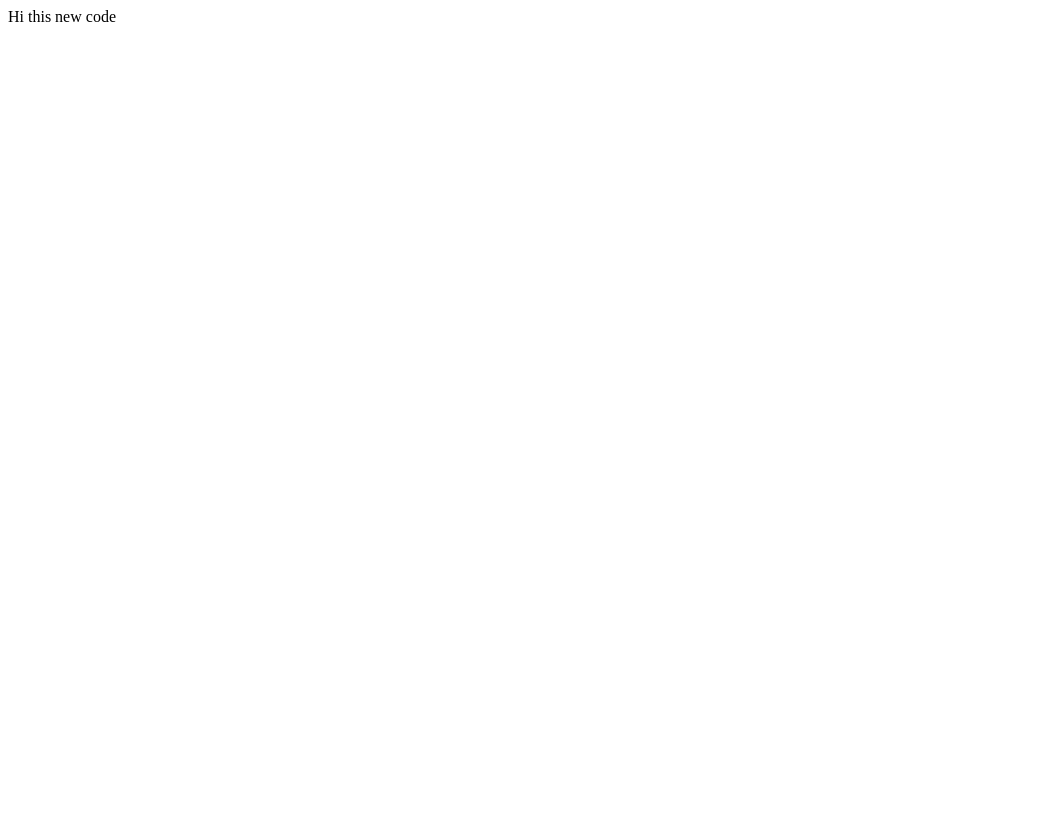
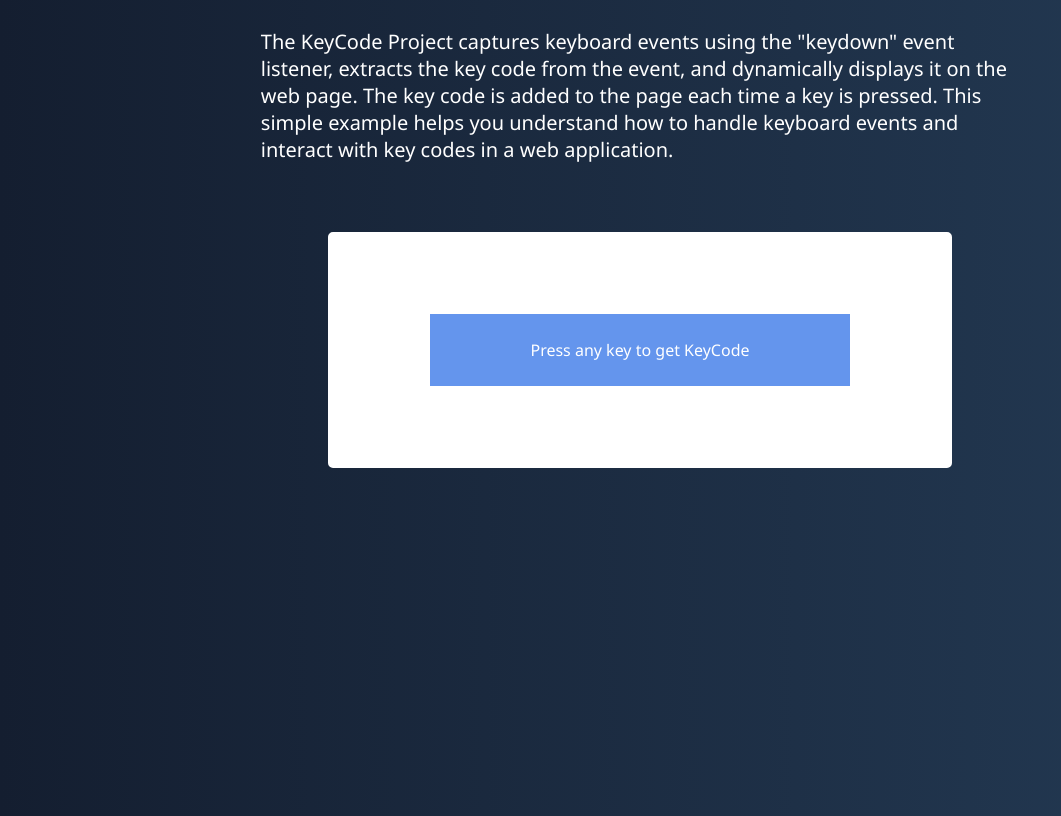
Before and after one commit to Tokiosman80F/javascript--project, a plain HTML site: page Project-1__KeyCodes/index.html in a window 1280 px wide. Shown: the whole page, without its empty margins (0-1061 px from the left). Drawn offline with Linux system fonts and the light colour scheme.

Commit message:
keyCodes

```diff
--- a/Project-1__KeyCodes/index.html
+++ b/Project-1__KeyCodes/index.html
@@ -1,19 +1,25 @@
 <!DOCTYPE html>
 <html lang="en">
-<head>
-    <meta charset="UTF-8">
-    <meta name="viewport" content="width=device-width, initial-scale=1.0">
+  <head>
+    <meta charset="UTF-8" />
+    <meta name="viewport" content="width=device-width, initial-scale=1.0" />
     <title>Key Code</title>
-    <link rel="stylesheet" href="/style.css">
-</head>
-<body>
-
-    <div>
-
-        <div>Hi this new code </div>
-        <div></div>
+    <link rel="stylesheet" href="/style.css" />
+  </head>
+  <body>
+    <div class="container">
+      <div class="summary">
+        The KeyCode Project captures keyboard events using the "keydown" event
+        listener, extracts the key code from the event, and dynamically displays
+        it on the web page. The key code is added to the page each time a key is
+        pressed. This simple example helps you understand how to handle keyboard
+        events and interact with key codes in a web application.
+      </div>
+      <div id="insert">
+        <div class="insert_key">Press any key to get KeyCode</div>
+      </div>
     </div>
 
     <script src="/script.js"></script>
-</body>
+  </body>
 </html>
--- a/Project-1__KeyCodes/script.js
+++ b/Project-1__KeyCodes/script.js
@@ -0,0 +1,22 @@
+const insert = document.getElementById("insert");
+
+window.addEventListener("keydown", (event) => {
+  console.log("The key", event.key);
+  console.log("The code", event.code);
+  console.log("The keyCode", event.keyCode);
+
+  insert.innerHTML = `
+    <div class="insert_key">
+    <p>key:</p>
+    ${event.key === " " ? "Space" : event.key}
+    </div>
+    <div class="insert_key">
+    <p>keyCode:</p>
+    ${event.keyCode}
+    </div>
+    <div class="insert_key">
+    <p>code:</p>
+    ${event.code}
+    </div>
+    `;
+});
--- a/Project-1__KeyCodes/style.css
+++ b/Project-1__KeyCodes/style.css
@@ -0,0 +1,57 @@
+*{
+    box-sizing: border-box;
+}
+body{
+    font-family: 'Segoe UI', Tahoma, Geneva, Verdana, sans-serif;
+    display: flex;
+    align-items: start;
+    justify-content: center;
+    min-height: 100vh;
+    background-image: linear-gradient(to right, #141e30, #243b55);
+}
+.container{
+    display: flex;
+    flex-direction: column;
+    justify-content: space-evenly;
+    align-items: center;
+    gap: 50px;
+    height: 60vh;
+    width: 60%;
+}
+.summary{
+    font-size: 20px;
+    color: white;
+
+}
+
+#insert{
+ border: 2px solid white;
+ background: #fff;
+ padding: 80px 100px;
+ border-radius: 5px;
+ display: flex;
+ gap: 20px;
+}
+.insert_key{
+    background-color: cornflowerblue;
+    text-align: center;
+    padding: 25px 100px;
+    color: white;
+    display: flex;
+    align-items: center;
+    gap: 5px;
+    min-width: 120px;
+    position: relative;
+}
+/* javascript */
+
+.insert_key p {
+    position: absolute;
+    top: -40px;
+    left: 0;
+    text-align: center;
+    width: 100%;
+    color: #555;
+    font-size: 14px;
+    text-transform: uppercase;
+}
```
